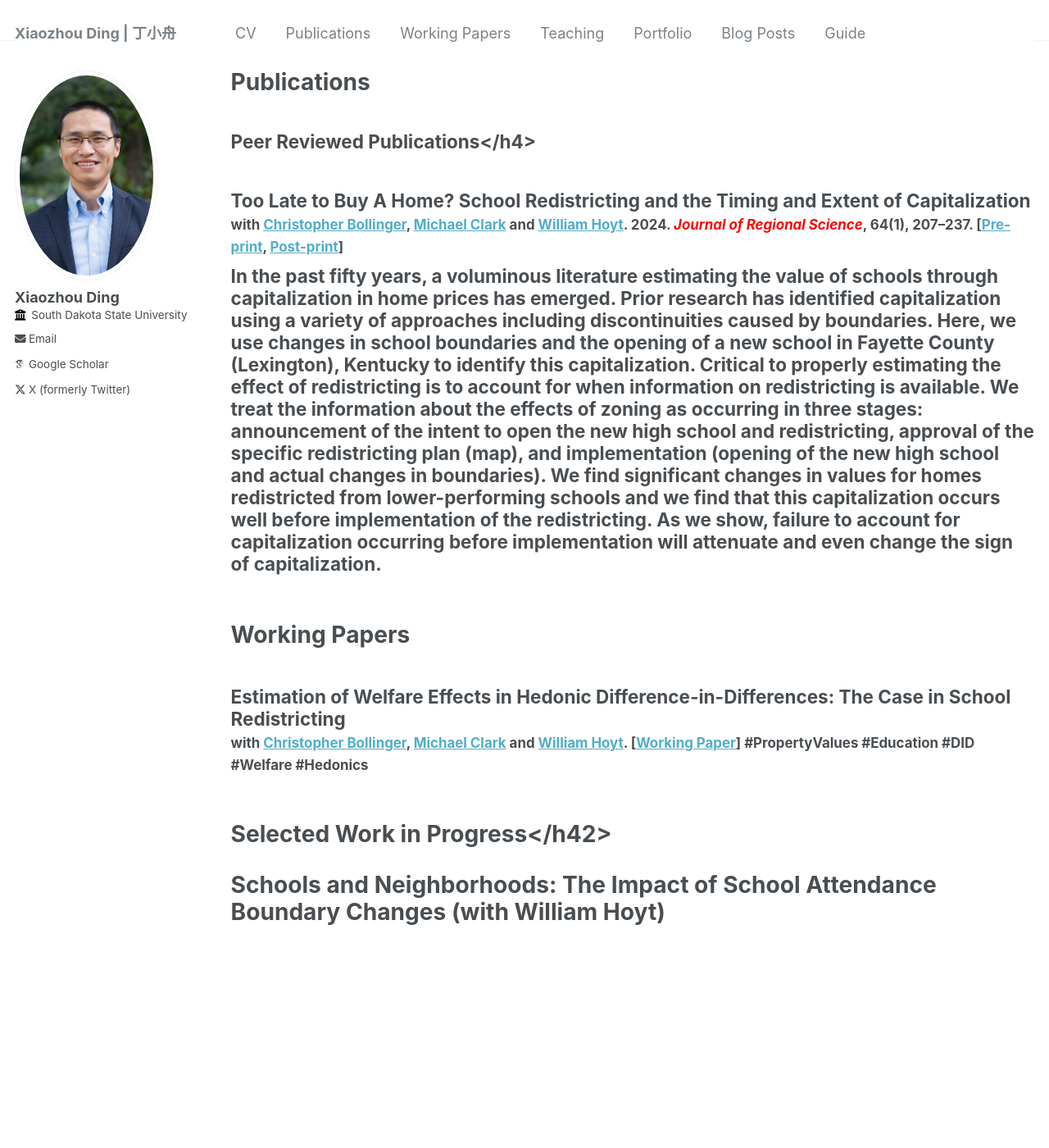
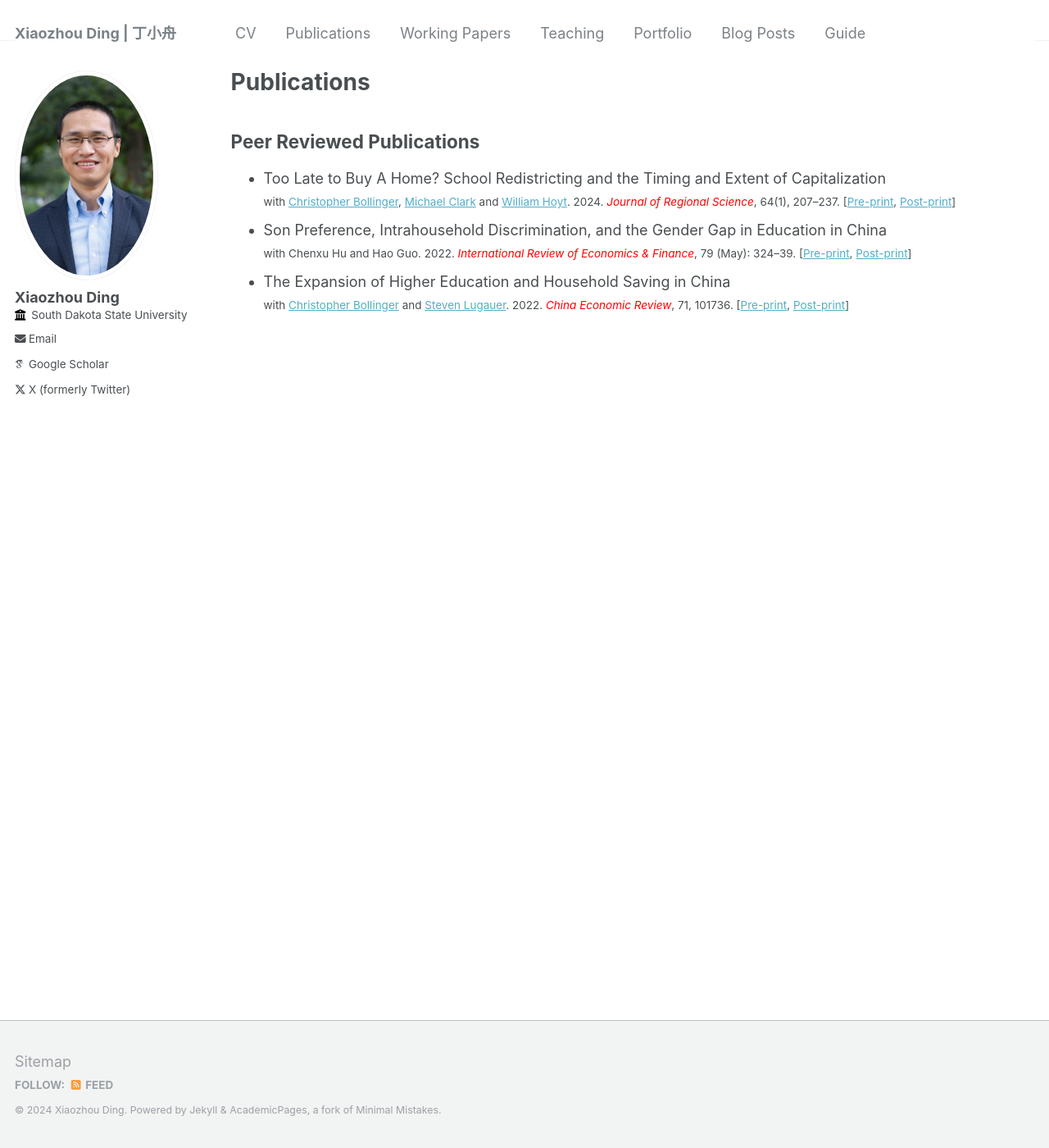
Before and after one commit to xiaozhouding/xiaozhouding.github.io, a Jekyll site: the page built from _pages/publications.md, in a window 1280 px wide and 1400 px high. Shown: the whole window at 82% size. Built offline with Jekyll 4.4.1, drawn with Linux system fonts in a browser that asks for light colours; some web fonts are replaced.

Commit message:
research

```diff
--- a/_pages/publications.md
+++ b/_pages/publications.md
@@ -5,39 +5,22 @@ permalink: /publications/
 author_profile: true
 ---
 
-<h2>Peer Reviewed Publications</h4>
-  <div class="panel-body">
-    <h3>Too Late to Buy A Home? School Redistricting and the Timing and Extent of Capitalization
+
+<h2>Peer Reviewed Publications</h2>
+<ul>
+  <li>Too Late to Buy A Home? School Redistricting and the Timing and Extent of Capitalization
       <br><small>with <a href="http://christopherbollinger.com/">Christopher Bollinger</a>, <a
           href="http://gatton.uky.edu/faculty-research/faculty/clark-michael">Michael Clark</a> and <a
           href="http://gattonweb.uky.edu/Faculty/hoytw/">William Hoyt</a>. 2024. <i>
           <font color="red">Journal of Regional Science</font></i>, 64(1), 207–237. [<a href="paper/manuscript_schoolboundaries.pdf" target="_new">Pre-print</a>, <a
-          href="https://doi.org/10.1111/jors.12672" target="_new">Post-print</a>]</small>
-    </h3>
-In the past fifty years, a voluminous literature estimating the value of schools through
-      capitalization in home prices has emerged. Prior research has identified capitalization using a
-      variety of approaches including discontinuities caused by boundaries. Here, we use changes in school
-      boundaries and the opening of a new school in Fayette County (Lexington), Kentucky to identify this
-      capitalization. Critical to properly estimating the effect of redistricting is to account for when
-      information on redistricting is available. We treat the information about the effects of zoning as
-      occurring in three stages: announcement of the intent to open the new high school and redistricting,
-      approval of the specific redistricting plan (map), and implementation (opening of the new high school
-      and actual changes in boundaries). We find significant changes in values for homes redistricted from
-      lower-performing schools and we find that this capitalization occurs well before implementation of the
-      redistricting. As we show, failure to account for capitalization occurring before implementation will
-      attenuate and even change the sign of capitalization.
-
-<h2>Working Papers</h2>
-  <div class="panel-body">
-    <h3>Estimation of Welfare Effects in Hedonic Difference-in-Differences: The Case in School Redistricting
-      <br><small>with <a href="http://christopherbollinger.com/">Christopher Bollinger</a>, <a
-          href="http://gatton.uky.edu/faculty-research/faculty/clark-michael">Michael Clark</a> and <a
-          href="http://gattonweb.uky.edu/Faculty/hoytw/">William Hoyt</a>. [<a href="paper/school_welfare.pdf"
-          target="_new">Working Paper</a>] #PropertyValues #Education #DID #Welfare #Hedonics</small>
-    </h3>
-  </div>
-
-<h2>Selected Work in Progress</h42>
-  <div class="panel-body">
-    <p>Schools and Neighborhoods: The Impact of School Attendance Boundary Changes (with William Hoyt)</p>
-  </div>
+          href="https://doi.org/10.1111/jors.12672" target="_new">Post-print</a>]</small></li>
+  <li>Son Preference, Intrahousehold Discrimination, and the Gender Gap in Education in China
+                  <br><small>with Chenxu Hu and Hao Guo. 2022. <i>
+                      <font color="red">International Review of Economics & Finance</font></i>, 79 (May): 324–39. [<a href="paper/manuscript_gender_gap.pdf" target="_new">Pre-print</a>, <a
+                      href="https://doi.org/10.1016/j.iref.2022.02.007" target="_new">Post-print</a>]</small></li>
+  <li>The Expansion of Higher Education and Household Saving in China
+                  <br><small>with <a href="http://christopherbollinger.com/">Christopher Bollinger</a> and <a
+                      href="http://www.uky.edu/~slu239/">Steven Lugauer</a>. 2022. <i>
+                      <font color="red">China Economic Review</font></i>, 71, 101736. [<a href="paper/manuscript_china_saving.pdf" target="_new">Pre-print</a>, <a
+                      href="https://doi.org/10.1016/j.chieco.2021.101736" target="_new">Post-print</a>]</small></li>
+</ul>
```
